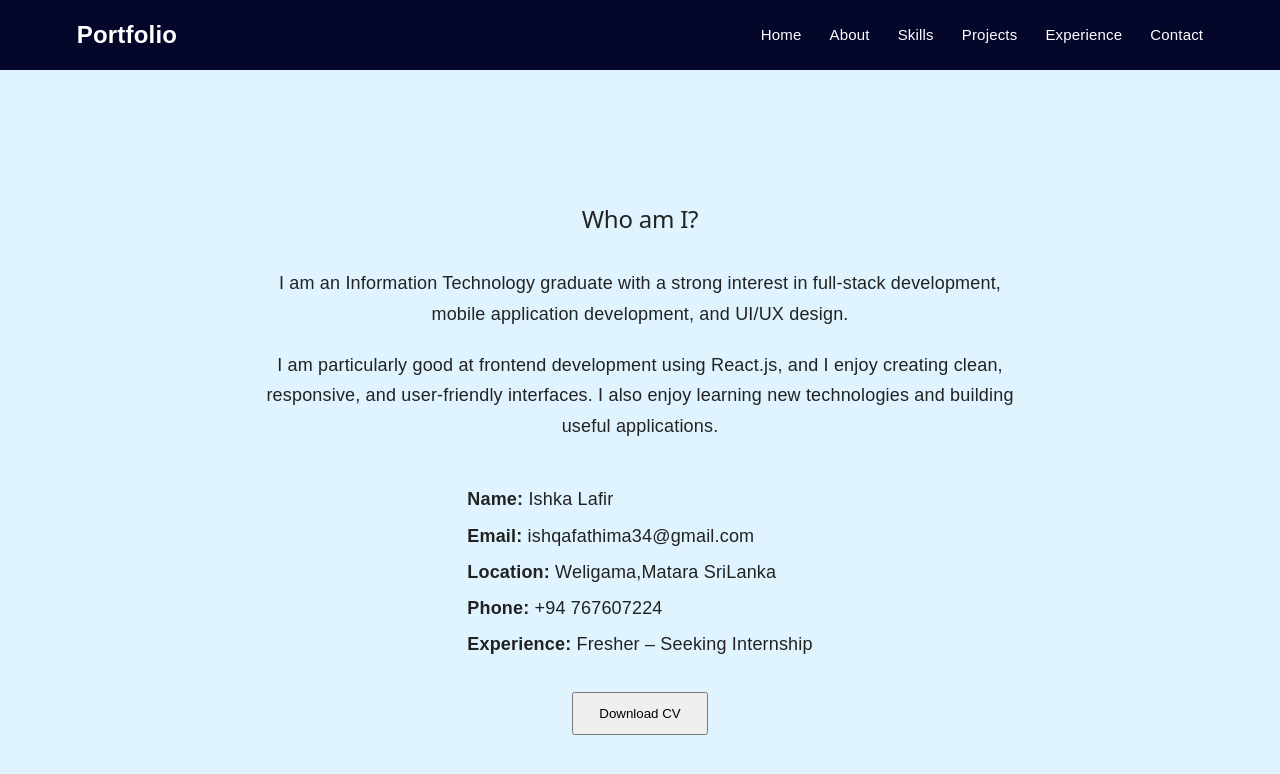
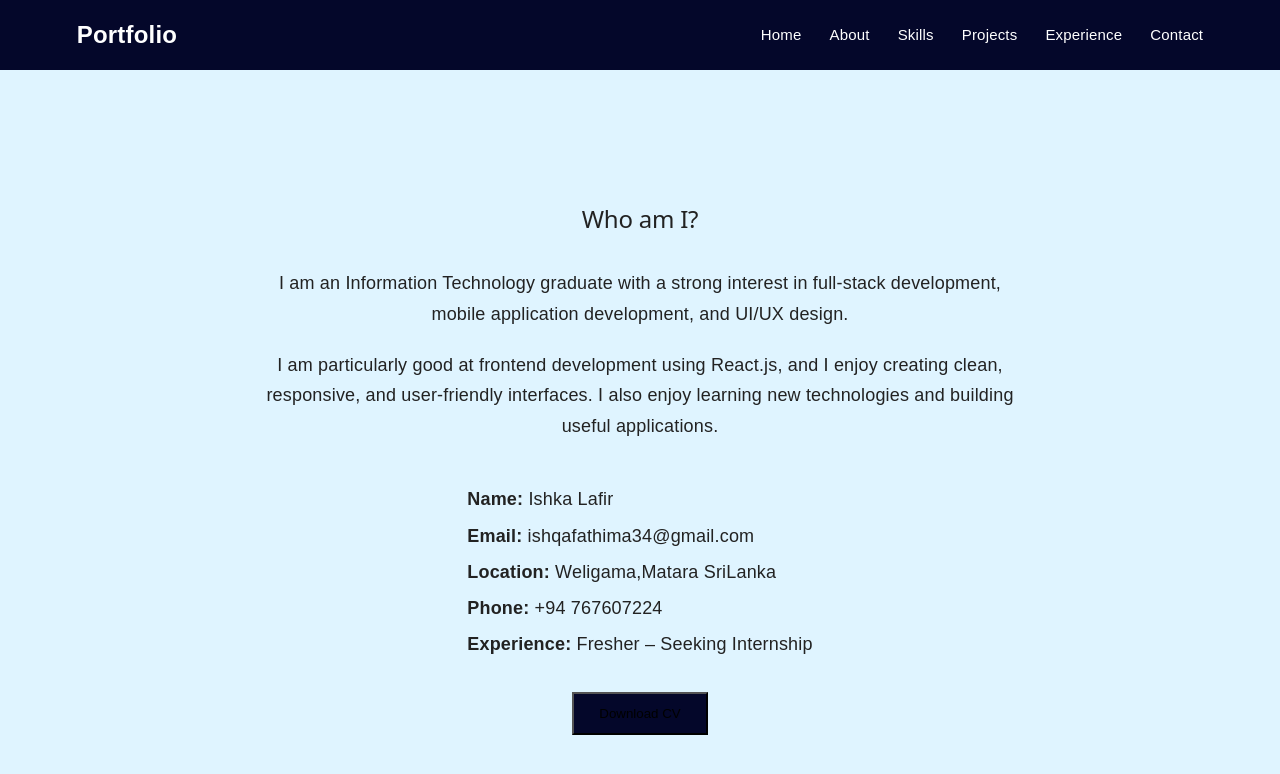
Before and after one commit to ishqafathima/My-Portfolio, a React (Vite) app: page /about in a window 1280 px wide. Shown: the top 774 px of the page. Built offline with nearby package versions, Linux system fonts and the light colour scheme.

Commit message:
update portfolio

```diff
--- a/src/sections/About/About.css
+++ b/src/sections/About/About.css
@@ -32,4 +32,5 @@
   margin-top: 25px;
   padding: 12px 25px;
   cursor: pointer;
+   background-color: #04072a;
 }
```
